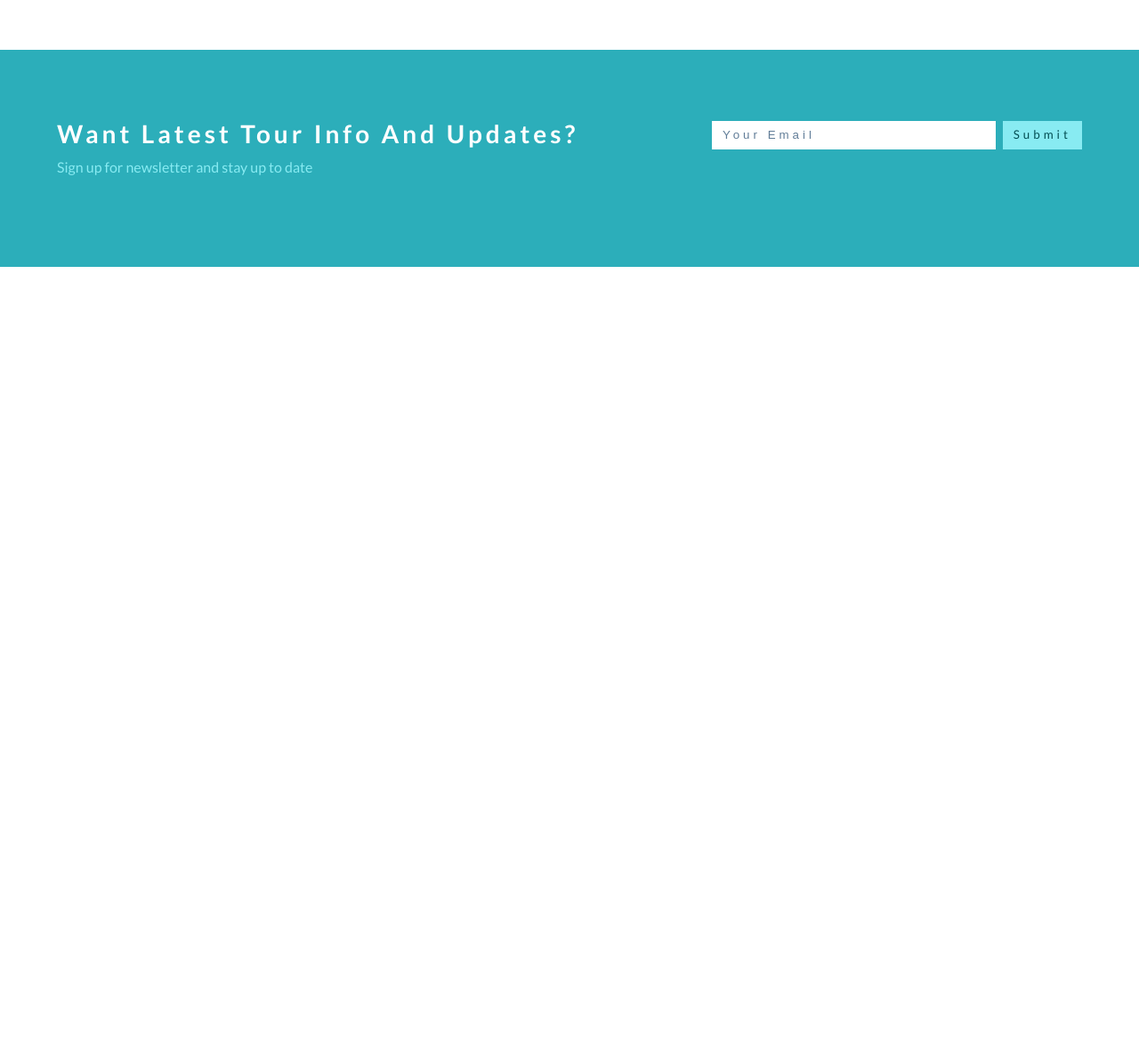
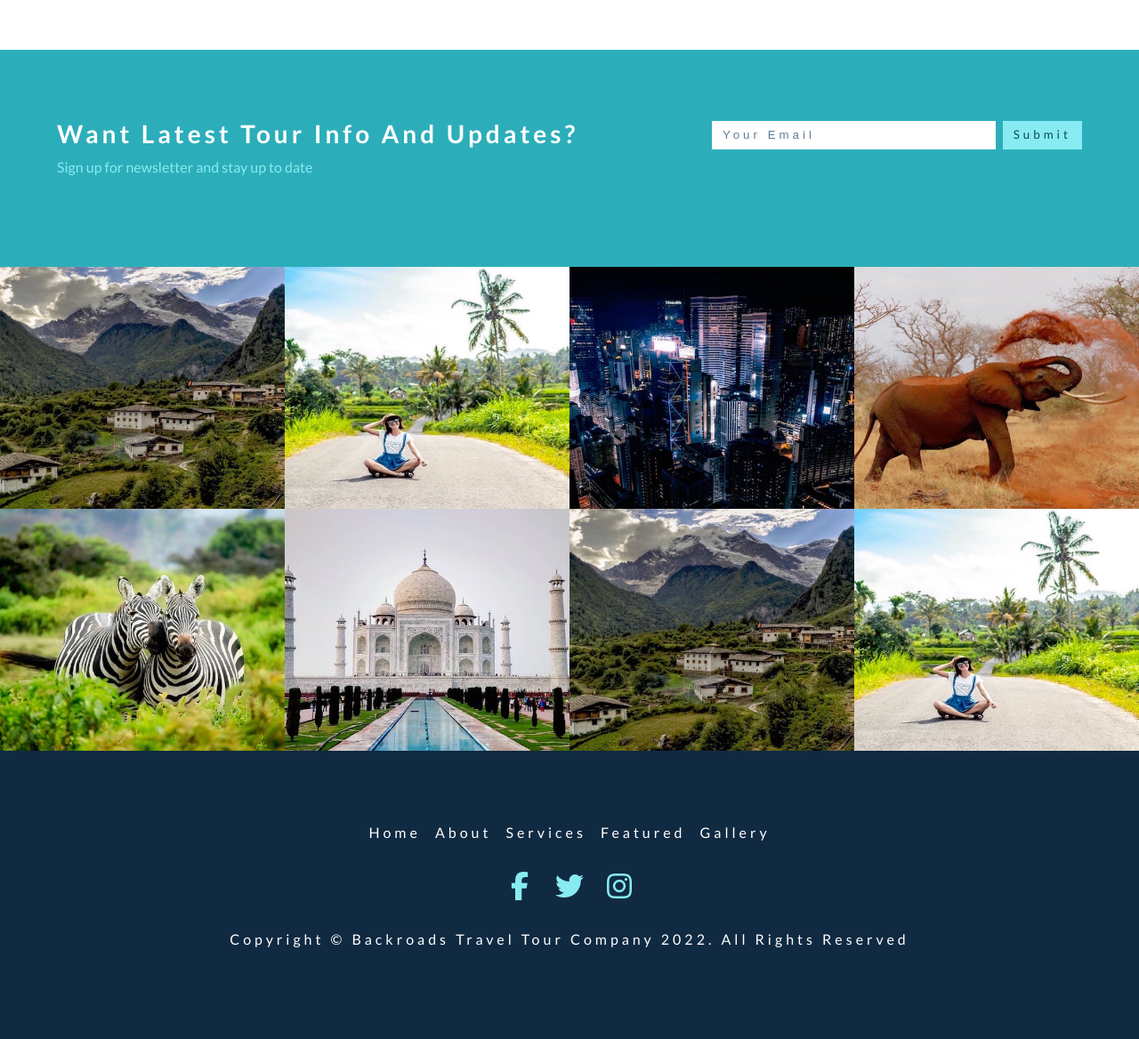
Before and after one commit to StefanoFrontini/CSS-projects, a plain HTML site: page backroads-tour-company/index.html in a window 1280 px wide. Shown: the part 3032-4200 px from the top of the page at 89% size. Before the commit the page ends 3332 px from the top, so only its background shows below. Drawn offline with Linux system fonts and the light colour scheme.

Commit message:
add gallery and footer section

```diff
--- a/backroads-tour-company/css/styles.css
+++ b/backroads-tour-company/css/styles.css
@@ -464,8 +464,87 @@ Gallery
 ===============
 */
 
+.gallery-img-container {
+  position: relative;
+  background: var(--clr-primary-5);
+}
+
+.gallery-img-container:hover .gallery-img {
+  opacity: 0.5;
+}
+.gallery-img-container:hover .gallery-icon {
+  opacity: 1;
+}
+.gallery-icon {
+  position: absolute;
+  top: 50%;
+  left: 50%;
+  transform: translate(-50%, -50%);
+  font-size: 2rem;
+  color: var(--clr-white);
+  opacity: 0;
+  cursor: pointer;
+  transition: var(--transition);
+}
+.gallery-img {
+  height: 17rem;
+  object-fit: cover;
+  transition: var(--transition);
+}
+@media screen and (min-width: 768px) {
+  .gallery-center {
+    display: flex;
+    flex-wrap: wrap;
+  }
+  .gallery-img-container {
+    flex: 0 0 50%;
+  }
+}
+@media screen and (min-width: 992px) {
+  .gallery-img-container {
+    flex: 0 0 25%;
+  }
+}
 /*
 ===============
 Footer
 ===============
 */
+.footer {
+  background: var(--clr-grey-1);
+  text-align: center;
+  padding-left: 2rem;
+  padding-right: 2rem;
+}
+.footer-links,
+.footer-icons {
+  display: flex;
+  justify-content: center;
+  align-items: center;
+  flex-wrap: wrap;
+  margin-bottom: 1.5rem;
+  gap: 1rem;
+}
+.footer-link {
+  color: var(--clr-white);
+  text-transform: capitalize;
+  font-size: 1rem;
+  letter-spacing: var(--spacing);
+  transition: var(--transition);
+}
+.footer-link:hover {
+  color: var(--clr-primary-5);
+}
+.footer-icon {
+  font-size: 2rem;
+  color: var(--clr-primary-8);
+  transition: var(--transition);
+}
+.footer-icon:hover {
+  color: var(--clr-primary-5);
+}
+.copyright {
+  text-transform: capitalize;
+  letter-spacing: var(--spacing);
+  color: var(--clr-white);
+}
--- a/backroads-tour-company/index.html
+++ b/backroads-tour-company/index.html
@@ -255,10 +255,120 @@
     <!-- end of contact -->
 
     <!-- gallery  -->
+    <section id="gallery">
+      <div class="gallery-center">
+        <!-- single item -->
+        <article class="gallery-img-container">
+          <img src="./images/tour-1.jpeg" class="gallery-img" alt="" />
+          <a href="#" class="gallery-icon">
+            <i class="fas fa-search"></i>
+          </a>
+        </article>
+        <!-- single item -->
+        <article class="gallery-img-container">
+          <img src="./images/tour-2.jpeg" class="gallery-img" alt="" />
+          <a href="#" class="gallery-icon">
+            <i class="fas fa-search"></i>
+          </a>
+        </article>
+        <!-- single item -->
+        <article class="gallery-img-container">
+          <img src="./images/tour-3.jpeg" class="gallery-img" alt="" />
+          <a href="#" class="gallery-icon">
+            <i class="fas fa-search"></i>
+          </a>
+        </article>
+        <!-- single item -->
+        <article class="gallery-img-container">
+          <img src="./images/tour-4.jpeg" class="gallery-img" alt="" />
+          <a href="#" class="gallery-icon">
+            <i class="fas fa-search"></i>
+          </a>
+        </article>
+        <!-- single item -->
+        <article class="gallery-img-container">
+          <img src="./images/tour-5.jpeg" class="gallery-img" alt="" />
+          <a href="#" class="gallery-icon">
+            <i class="fas fa-search"></i>
+          </a>
+        </article>
+        <!-- single item -->
+        <article class="gallery-img-container">
+          <img src="./images/tour-6.jpeg" class="gallery-img" alt="" />
+          <a href="#" class="gallery-icon">
+            <i class="fas fa-search"></i>
+          </a>
+        </article>
+        <!-- single item -->
+        <article class="gallery-img-container">
+          <img src="./images/tour-1.jpeg" class="gallery-img" alt="" />
+          <a href="#" class="gallery-icon">
+            <i class="fas fa-search"></i>
+          </a>
+        </article>
+        <!-- single item -->
+        <article class="gallery-img-container">
+          <img src="./images/tour-2.jpeg" class="gallery-img" alt="" />
+          <a href="#" class="gallery-icon">
+            <i class="fas fa-search"></i>
+          </a>
+        </article>
+      </div>
+    </section>
 
     <!-- end of gallery  -->
 
     <!-- footer -->
+    <footer class="section footer">
+      <!-- footer links -->
+      <ul class="footer-links">
+        <!-- single link -->
+        <li>
+          <a href="#home" class="footer-link scroll-link">home</a>
+        </li>
+        <!-- single link -->
+        <li>
+          <a href="#about" class="footer-link scroll-link">about</a>
+        </li>
+        <!-- single link -->
+        <li>
+          <a href="#services" class="footer-link scroll-link">services</a>
+        </li>
+        <!-- single link -->
+        <li>
+          <a href="#featured" class="footer-link scroll-link">featured</a>
+        </li>
+        <!-- single link -->
+        <li>
+          <a href="#gallery" class="footer-link scroll-link">gallery</a>
+        </li>
+      </ul>
+      <!-- footer icons -->
+      <ul class="footer-icons">
+        <!-- single icon -->
+        <li>
+          <a href="#" class="footer-icon" target="_blank" class="footer-icon">
+            <i class="fab fa-facebook-f"></i>
+          </a>
+        </li>
+        <!-- single icon -->
+        <li>
+          <a href="#" class="footer-icon" target="_blank" class="footer-icon">
+            <i class="fab fa-twitter"></i>
+          </a>
+        </li>
+        <!-- single icon -->
+        <li>
+          <a href="#" class="footer-icon" target="_blank" class="footer-icon">
+            <i class="fab fa-instagram"></i>
+          </a>
+        </li>
+      </ul>
+      <p class="copyright">
+        copyright &copy; backroads travel tour company <span id="date"></span>.
+        all rights reserved
+      </p>
+    </footer>
 
     <!-- js -->
     <script src="./js/app.js"></script>
```
